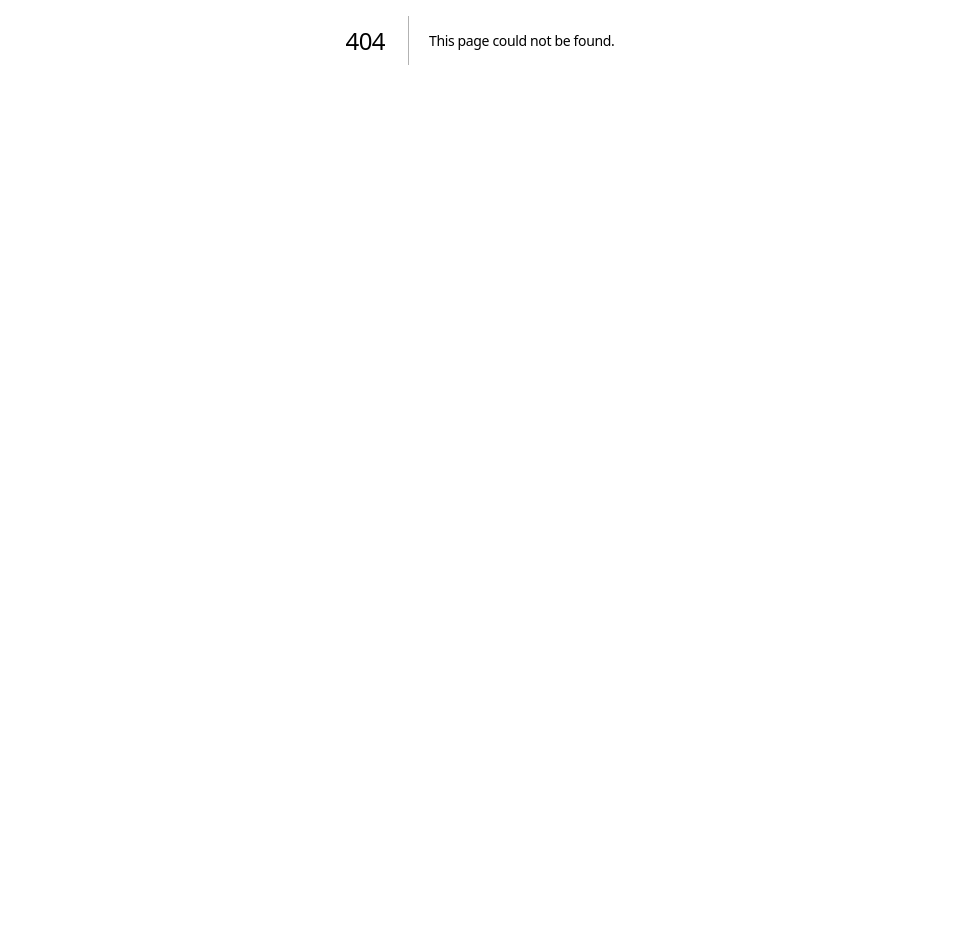
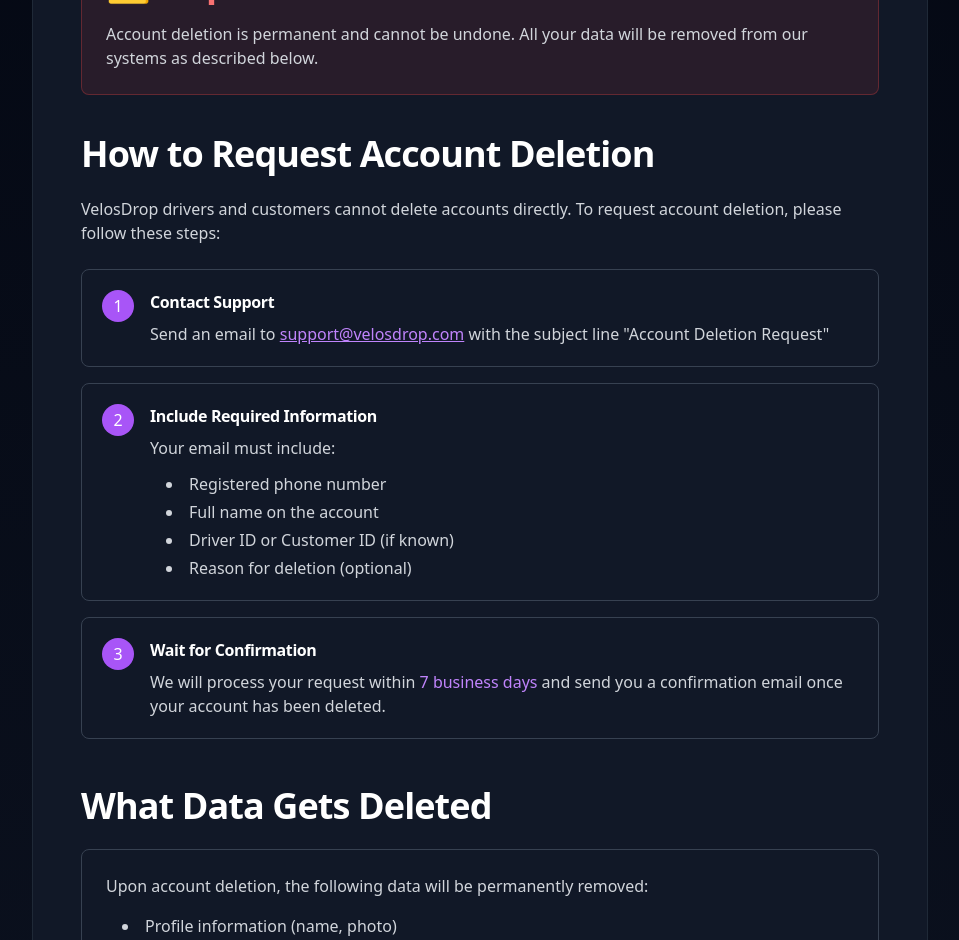
Before and after one commit to velosdrop/velosdrop, a Next.js app: page /delete-account in a window 1280 px wide. Before the commit this address had no page. Shown: the part 440-1380 px from the top of the page, without its empty margins (160-1119 px from the left). Before the commit the page ends 880 px from the top, so only its background shows below. Built offline with nearby package versions, Linux system fonts and the light colour scheme.

Commit message:
added the delete account

```diff
--- /dev/null
+++ b/app/delete-account/page.tsx
@@ -0,0 +1,179 @@
+import Link from 'next/link'
+import { Metadata } from 'next'
+
+export const metadata: Metadata = {
+  title: 'Delete Account - VelosDrop',
+  description: 'Request account deletion for VelosDrop driver and customer accounts',
+}
+
+export default function DeleteAccountPage() {
+  return (
+    <main className="min-h-screen bg-gradient-to-b from-dark-950 to-dark-900">
+      <div className="padding-container max-container py-20">
+        <div className="max-w-4xl mx-auto bg-dark-900 rounded-2xl border border-gray-800 p-8 md:p-12">
+          {/* Header */}
+          <div className="mb-8">
+            <h1 className="bold-32 md:bold-40 text-white mb-4">
+              Account Deletion Request
+            </h1>
+            <p className="regular-16 text-gray-400">
+              VelosDrop Account Deletion Policy and Instructions
+            </p>
+          </div>
+
+          {/* Important Notice */}
+          <div className="bg-red-500/10 border border-red-500/30 rounded-lg p-6 mb-8">
+            <h2 className="bold-20 text-red-400 mb-3">⚠️ Important Notice</h2>
+            <p className="regular-14 text-gray-300">
+              Account deletion is permanent and cannot be undone. All your data will be removed from our systems as described below.
+            </p>
+          </div>
+
+          {/* How to Request Deletion */}
+          <section className="mb-10">
+            <h2 className="bold-24 text-white mb-4">How to Request Account Deletion</h2>
+            <p className="regular-16 text-gray-300 mb-6">
+              VelosDrop drivers and customers cannot delete accounts directly. To request account deletion, please follow these steps:
+            </p>
+
+            <div className="space-y-4">
+              <div className="flex gap-4 bg-dark-800 rounded-lg p-5 border border-gray-700">
+                <div className="flex-shrink-0 w-8 h-8 bg-purple-500 rounded-full flex items-center justify-center text-white bold-16">
+                  1
+                </div>
+                <div>
+                  <h3 className="bold-18 text-white mb-2">Contact Support</h3>
+                  <p className="regular-14 text-gray-300">
+                    Send an email to{' '}
+                    <a href="mailto:support@velosdrop.com" className="text-purple-400 hover:text-purple-300 underline">
+                      support@velosdrop.com
+                    </a>
+                    {' '}with the subject line "Account Deletion Request"
+                  </p>
+                </div>
+              </div>
+
+              <div className="flex gap-4 bg-dark-800 rounded-lg p-5 border border-gray-700">
+                <div className="flex-shrink-0 w-8 h-8 bg-purple-500 rounded-full flex items-center justify-center text-white bold-16">
+                  2
+                </div>
+                <div>
+                  <h3 className="bold-18 text-white mb-2">Include Required Information</h3>
+                  <p className="regular-14 text-gray-300 mb-3">Your email must include:</p>
+                  <ul className="list-disc list-inside regular-14 text-gray-300 space-y-1 ml-4">
+                    <li>Registered phone number</li>
+                    <li>Full name on the account</li>
+                    <li>Driver ID or Customer ID (if known)</li>
+                    <li>Reason for deletion (optional)</li>
+                  </ul>
+                </div>
+              </div>
+
+              <div className="flex gap-4 bg-dark-800 rounded-lg p-5 border border-gray-700">
+                <div className="flex-shrink-0 w-8 h-8 bg-purple-500 rounded-full flex items-center justify-center text-white bold-16">
+                  3
+                </div>
+                <div>
+                  <h3 className="bold-18 text-white mb-2">Wait for Confirmation</h3>
+                  <p className="regular-14 text-gray-300">
+                    We will process your request within <span className="text-purple-400 bold-14">7 business days</span> and send you a confirmation email once your account has been deleted.
+                  </p>
+                </div>
+              </div>
+            </div>
+          </section>
+
+          {/* What Gets Deleted */}
+          <section className="mb-10">
+            <h2 className="bold-24 text-white mb-4">What Data Gets Deleted</h2>
+            <div className="bg-dark-800 rounded-lg p-6 border border-gray-700">
+              <p className="regular-14 text-gray-300 mb-4">
+                Upon account deletion, the following data will be permanently removed:
+              </p>
+              <ul className="list-disc list-inside regular-14 text-gray-300 space-y-2 ml-4">
+                <li>Profile information (name, photo)</li>
+                <li>Contact details (email, phone number)</li>
+                <li>Delivery history and trip logs</li>
+                <li>Location history and GPS data</li>
+                <li>App preferences and settings</li>
+                <li>Chat messages and support tickets</li>
+              </ul>
+            </div>
+          </section>
+
+          {/* What Gets Retained */}
+          <section className="mb-10">
+            <h2 className="bold-24 text-white mb-4">What Data Gets Retained</h2>
+            <div className="bg-dark-800 rounded-lg p-6 border border-gray-700">
+              <p className="regular-14 text-gray-300 mb-4">
+                For legal, tax, and compliance purposes, we retain the following data for{' '}
+                <span className="text-purple-400 bold-14">7 years</span>:
+              </p>
+              <ul className="list-disc list-inside regular-14 text-gray-300 space-y-2 ml-4">
+                <li>Transaction records and payment history</li>
+                <li>Tax documents and invoices</li>
+                <li>Fraud prevention logs</li>
+                <li>Records required by local regulations</li>
+              </ul>
+              <p className="regular-14 text-gray-400 mt-4 italic">
+                This data is anonymized where possible and stored securely in compliance with data protection laws.
+              </p>
+            </div>
+          </section>
+
+          {/* Alternative Options */}
+          <section className="mb-10">
+            <h2 className="bold-24 text-white mb-4">Alternative Options</h2>
+            <p className="regular-16 text-gray-300 mb-4">
+              Before deleting your account, consider these alternatives:
+            </p>
+            <div className="grid md:grid-cols-2 gap-4">
+              <div className="bg-dark-800 rounded-lg p-5 border border-gray-700">
+                <h3 className="bold-16 text-purple-400 mb-2">📴 Deactivate Account</h3>
+                <p className="regular-14 text-gray-300">
+                  Temporarily disable your account without losing your data. Contact{' '}
+                  <a href="mailto:admin@velosdrop.com" className="text-purple-400 hover:text-purple-300 underline">
+                    admin@velosdrop.com
+                  </a>
+                  {' '}to request deactivation or reactivation.
+                </p>
+              </div>
+              <div className="bg-dark-800 rounded-lg p-5 border border-gray-700">
+                <h3 className="bold-16 text-purple-400 mb-2">🔒 Update Privacy Settings</h3>
+                <p className="regular-14 text-gray-300">
+                  Control what data is shared and how your account is used without deletion.
+                </p>
+              </div>
+            </div>
+          </section>
+
+          {/* Contact Section */}
+          <section className="bg-purple-500/10 border border-purple-500/30 rounded-lg p-6">
+            <h2 className="bold-20 text-purple-400 mb-3">Need Help?</h2>
+            <p className="regular-14 text-gray-300 mb-4">
+              If you have questions about account deletion or need assistance, our support team is here to help.
+            </p>
+            <div className="flex flex-col sm:flex-row gap-3">
+              <a
+                href="mailto:admin@velosdrop.com"
+                className="btn_purple flex-1 text-center"
+              >
+                Email Support
+              </a>
+            </div>
+          </section>
+
+          {/* Back Button */}
+          <div className="mt-8 text-center">
+            <Link
+              href="/"
+              className="regular-14 text-purple-400 hover:text-purple-300 transition-colors"
+            >
+              ← Back to Home
+            </Link>
+          </div>
+        </div>
+      </div>
+    </main>
+  )
+}
--- a/components/Footer.tsx
+++ b/components/Footer.tsx
@@ -20,6 +20,7 @@
                   <li><Link href="/careers" className="hover:text-purple-400 transition-colors">Careers</Link></li>
                   <li><Link href="/blog" className="hover:text-purple-400 transition-colors">Blog</Link></li>
                   <li><Link href="/privacy-policy" className="hover:text-purple-400 transition-colors">Privacy Policy</Link></li>
+                  <li><Link href="/delete-account" className="hover:text-purple-400 transition-colors">Delete Account</Link></li>
                 </ul>
               </FooterColumn>
             </div>
```
